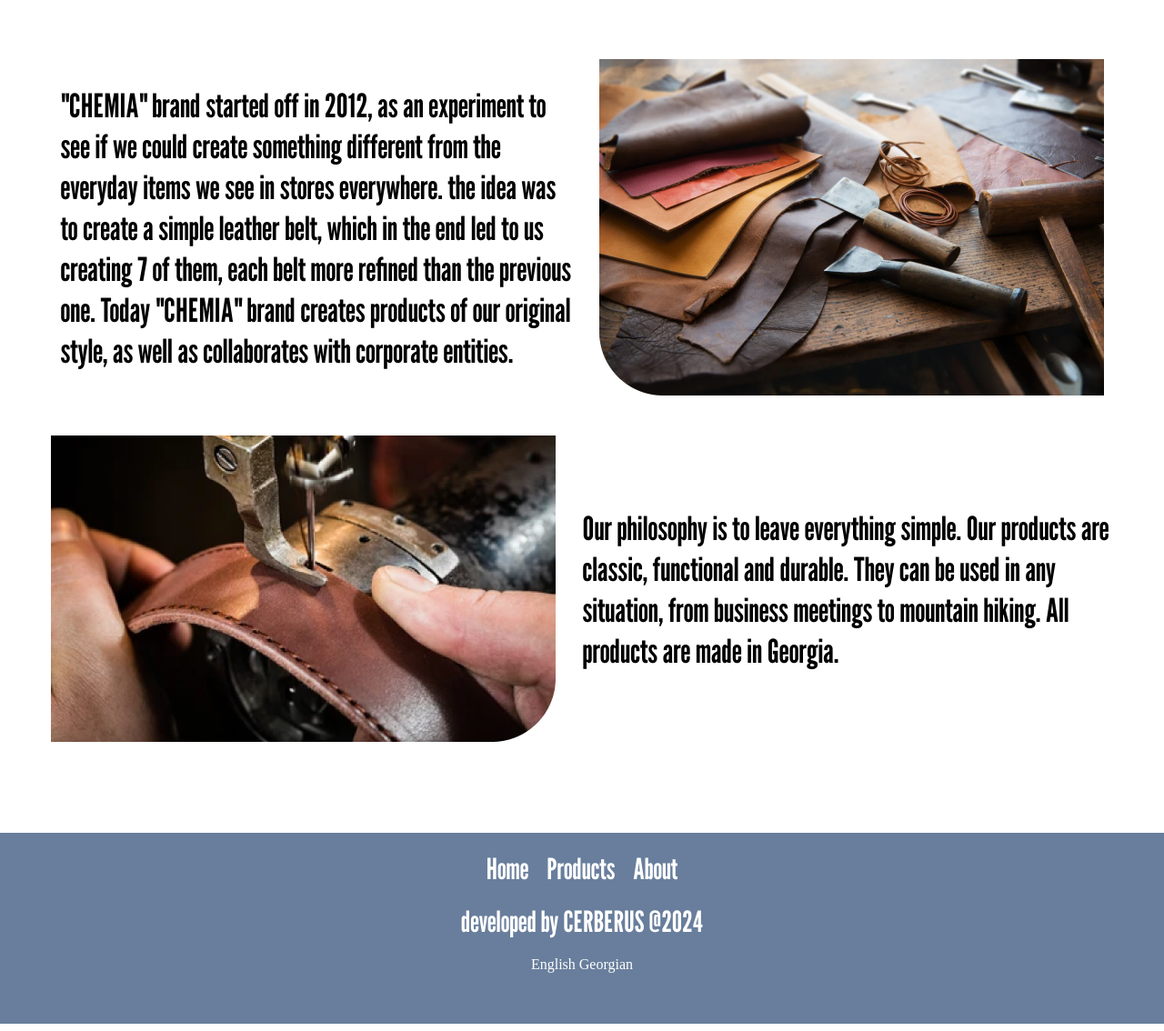
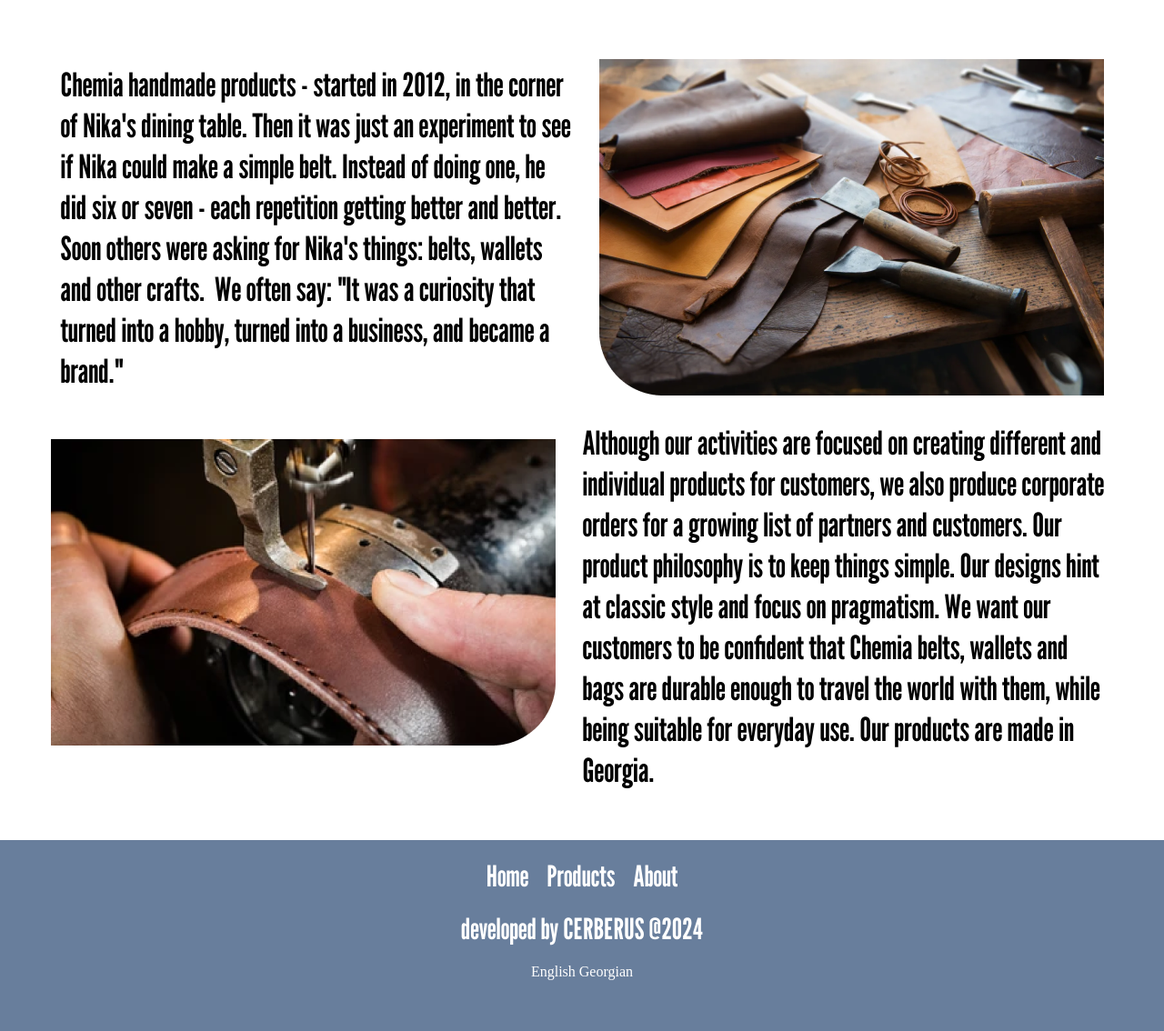
Before and after one commit to Pirmsho/Chemia, a Django app: page /about/ in a window 1280 px wide. Shown: the part 404-1538 px from the top of the page at 91% size. Run offline with Django 5.2, Linux system fonts and the light colour scheme.

Commit message:
finished index, font switching

```diff
--- a/chemia_main/static/chemia_main/about.css
+++ b/chemia_main/static/chemia_main/about.css
@@ -53,9 +53,10 @@
 /* normal text georgian */
 
 .ka {
-    font-family: 'Babuka';
-    font-size: 24px;
-    line-height: 36px;
+    /* font-family: 'Babuka'; */
+    font-size: 20px;
+    line-height: 30px;
+    font-weight: 400;
 }
 
 /* normal text english */
@@ -90,4 +91,5 @@
     font-family: 'Babuka';
     font-size: 24px;
     line-height: 36px;
+    margin-top: 30px;
 }
--- a/chemia_main/templates/chemia_main/about.html
+++ b/chemia_main/templates/chemia_main/about.html
@@ -18,27 +18,27 @@
         <div>
             {% if language == 'en' %}
             <p class="en">
-                "CHEMIA" brand started off in 2012, as an
-                experiment to see if we could create
-                something different from the everyday items
-                we see in stores everywhere. the idea was to
-                create a simple leather belt, which in the
-                end led to us creating 7 of them, each belt
-                more refined than the previous one. Today
-                "CHEMIA" brand creates products of our
-                original style, as well as collaborates with
-                corporate entities.
+                Chemia handmade products - started in 2012, in the corner of Nika's dining table.
+                 Then it was just an experiment to see if Nika could make a simple belt.
+                 Instead of doing one, he did six or seven - each repetition getting better
+                  and better. Soon others were asking for Nika's things: belts, wallets and other
+                   crafts.
+
+                We often say: "It was a curiosity that turned into a hobby,
+                turned into a business, and became a brand."
+
             </p>
             {% else %}
             <p class="ka">
-                ჩემიას ბრენდი 2012 წელს შეიქმნა, როდესაც
-                გადავწყვიტეთ, რომ შეგვექმნა რაიმე
-                განსხვავებული იმისაგან, რასაც მაღაზიებში
-                ვხედავდით. გვინდოდა ერთი ქამრის გაკეთება,
-                მაგრამ ბოლოს 7 ცალი გავაკეთეთ, ყოველი
-                მათგანი წინაზე უკეთესი. დღესდღეობით ჩემიას
-                ბრენდი ემსახურება არამარტო ორიგინალი სტილის
-                მეძებარს, არამედ კორპორაციებსაც.
+                Chemia handmade products - დაიწყო  2012 წელს, ნიკას ს სასადილო მაგიდის კუთხეში.
+                მაშინ ეს მხოლოდ ექსპერიმენტი იყო იმის დასანახად, შეეძლო თუ არა ნიკას მარტივი ქამრის
+                დამზადება. Ერთის გაკეთების ნაცვლად, მან გააკეთა ექვსი ან შვიდი - თითოეული გამეორება
+                სულ უფრო და უფრო უმჯობესდებოდა. Სულ მალე სხვებიც სთხოვდნენ ნიკას ნივთებს: ქამრებს,
+                საფულეებს და სხვას.
+
+                ჩვენ ხშირად ვამბობთ: "ეს იყო ცნობისმოყვარეობა, რომელიც გადაიქცა ჰობიდ, გადაიქცა
+                ბიზნესად და ჩამოყალიბდა ბრენდად".
+
             </p>
             {% endif %}
         </div>
@@ -55,22 +55,27 @@
         <div>
             {% if language == 'en' %}
             <p class="en">
-                Our philosophy is to leave everything
-                simple. Our products are classic, functional
-                and durable. They can be used in any
-                situation, from business meetings to
-                mountain hiking. All products are made in
-                Georgia.
+                Although our activities are focused on creating different and individual products
+                for customers, we also produce corporate orders for a growing list of partners and
+                customers.
+
+                Our product philosophy is to keep things simple. Our designs hint at classic style
+                and focus on pragmatism. We want our customers to be confident that Chemia belts,
+                wallets and bags are durable enough to travel the world with them, while being
+                suitable for everyday use. Our products are made in Georgia.
+
             </p>
             {% else %}
             <p class="ka">
-                ჩვენი ფილოსოფია არის რომ დავტოვოთ ყველაფერი
-                მარტივად. ჩვენი პროდუქტი კი არის კლასიკური,
-                ფუნქციური და გამძლე. ისინი შეგიძლიათ
-                გამოიყენოთ ნებისმიერ ვითარებაში, დაწყებული
-                ბიზნეს შეხვედრებიდან, დამთავრებული მთაში
-                მოგზაურობით. ყველა პროდუქტი იწარმოება
-                საქართველოში.
+                Მიუხედავად იმისა რომ Ჩვენი საქმიანობა კონცენტრირებულია მომხმარებლისთვის
+                განსხვავებული და ინდივიდუალური პროდუქციის შექმნაზე, ასევე ვაწარმოებთ კორპორატიულ
+                შეკვეთებს პარტნიორთა და მომხმარებელთა მზარდი სიისთვის.
+
+                ჩვენი პროდუქტის ფილოსოფია არის ყველაფერი მარტივი იყოს. ჩვენი დიზაინი კლასიკურ
+                სტილს მიანიშნებს და ფოკუსირებულია პრაგმატულობაზე. ჩვენ გვსურს, რომ ჩვენი
+                მომხმარებლებლები დარწმუნებულნი იყვნენ, რომ ჩემიას ქამრები, საფულეები და ჩანთები
+                საკმარისად გამძლეა იმისათვის, რომ მათთან ერთად იმოგზაურონ მსოფლიოში, და ამავდროულად
+                შეეფერება ყოველდღიურ სიტოაციაში გამოყენებას. ჩვენი საქონელი დამზადებულია საქართველოში.
             </p>
             {% endif %}
         </div>
```
Also changed, not shown: chemia_main/static/chemia_main/index.css (+46 -0 lines), chemia_main/templates/chemia_main/index.html (+19 -0 lines), chemia_main/static/images/location_logo.png (added), chemia_main/static/images/phone_logo.png (added).
